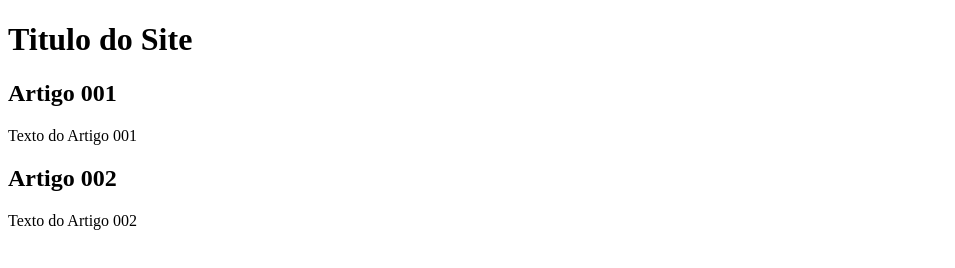
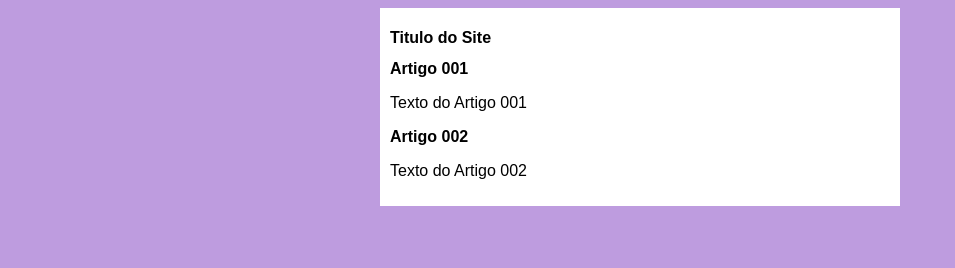
Before and after one commit to lesuenaga/Curso-em-Video, a plain HTML site: page Git e GitHub/projeto-site/index.html in a window 1280 px wide. Shown: the whole page, without its empty margins (0-955 px from the left). Drawn offline with Linux system fonts and the light colour scheme.

Commit message:
Iniciei o design.

```diff
--- /dev/null
+++ b/Git e GitHub/projeto-site/estilos/style.css
@@ -0,0 +1,16 @@
+* {
+    font-family: Arial, Helvetica, sans-serif;
+    font-size: 16px;
+}
+
+body {
+    background-color: rgb(190, 156, 223);
+}
+
+main {
+    background-color: white;
+    width: 500px;
+    margin: auto;
+    box-shadow: 3px 3px 5px rgba(0, 0, 0, 0,473);
+    padding: 10px;
+}
--- a/Git e GitHub/projeto-site/index.html
+++ b/Git e GitHub/projeto-site/index.html
@@ -4,6 +4,7 @@
     <meta charset="UTF-8">
     <meta name="viewport" content="width=device-width, initial-scale=1.0">
     <title>Document</title>
+    <link rel="stylesheet" href="./estilos/style.css">
 </head>
 <body>
     <main>
```
